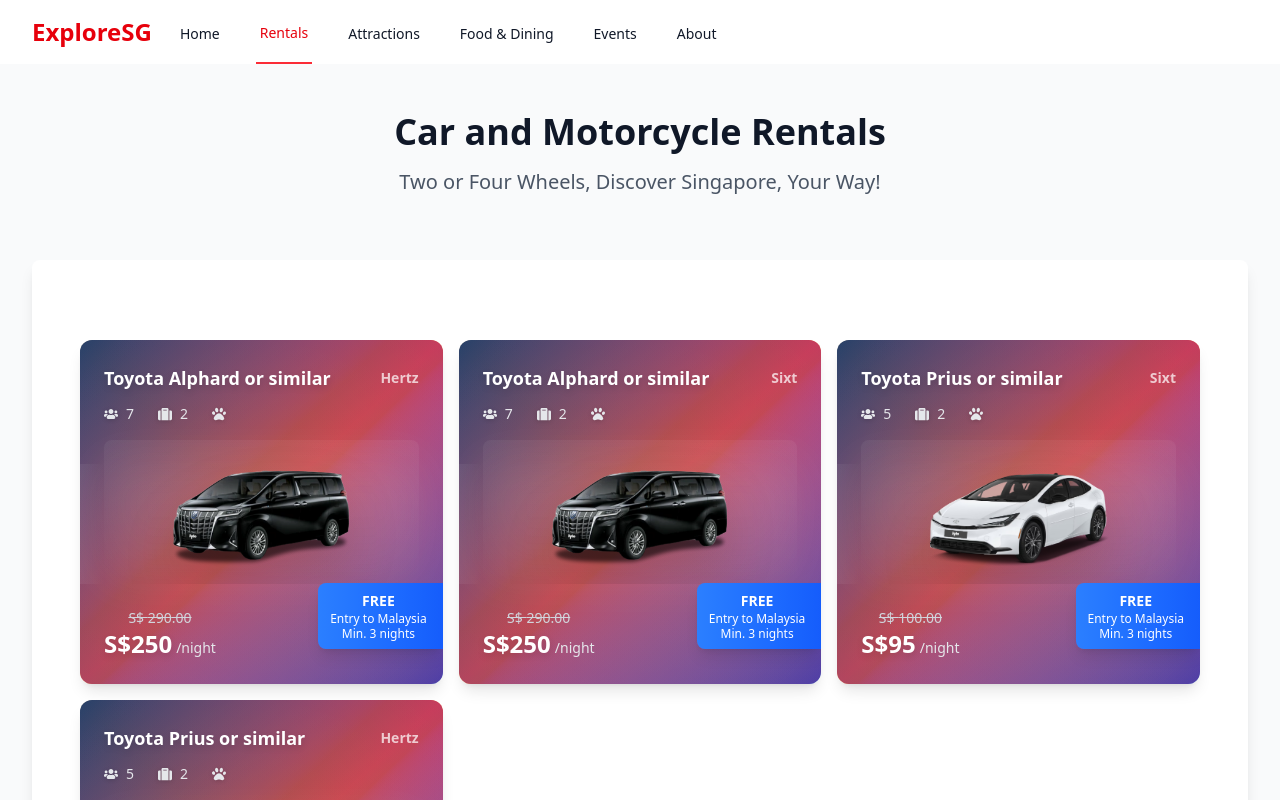
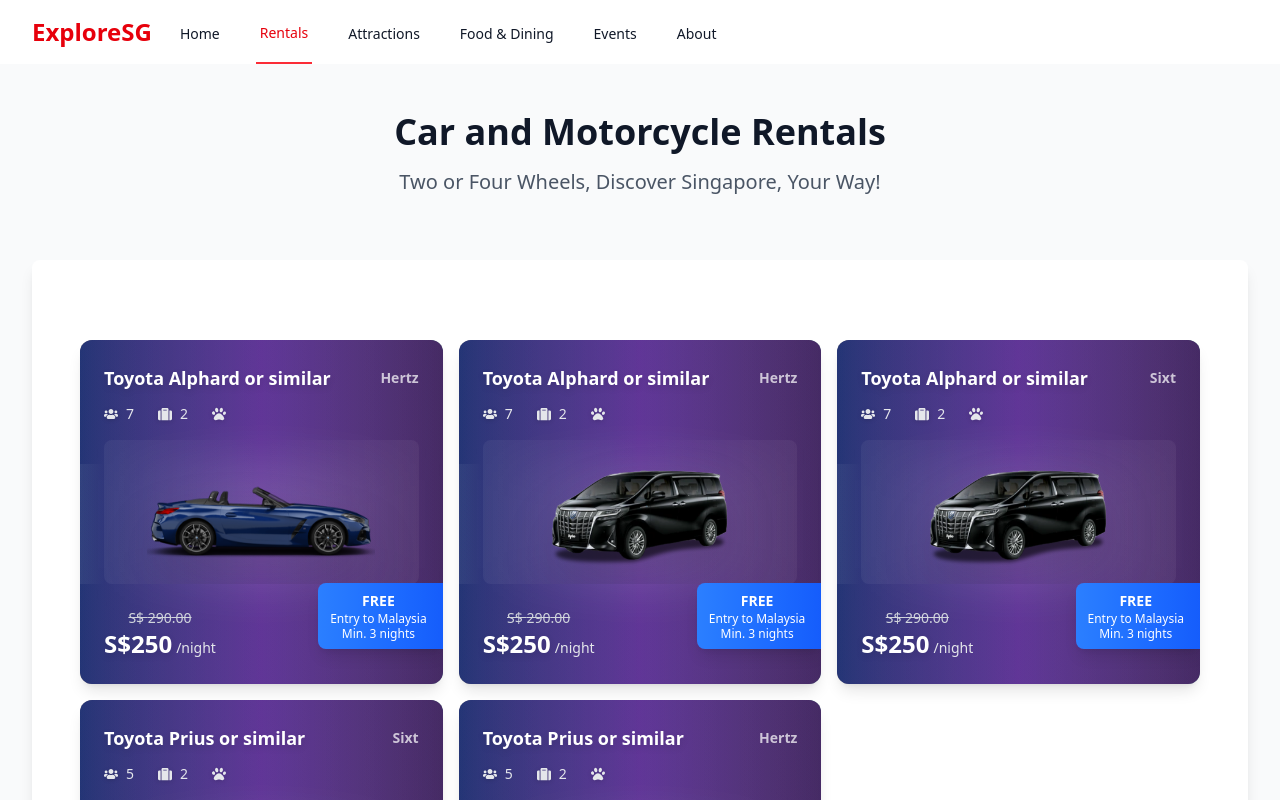
Before and after one commit to XploreSG/exploresg-frontend-service, a React (Vite) app: page /rentals in a window 1280 px wide. Shown: the top 800 px of the page. Built offline with nearby package versions, Linux system fonts and the light colour scheme.

Commit message:
EXPLORE-3: Car Card
Working on the styling

```diff
--- a/src/components/Rentals/RentalCard.tsx
+++ b/src/components/Rentals/RentalCard.tsx
@@ -42,6 +42,7 @@ const RentalCard: React.FC<RentalCardProps> = ({
           promoText,
           imageUrl,
           operator,
+          operatorStyling,
         },
       },
     });
@@ -52,18 +53,18 @@ const RentalCard: React.FC<RentalCardProps> = ({
       onClick={handleCardClick}
       className="group relative max-w-sm cursor-pointer overflow-hidden rounded-xl shadow-lg transition-all duration-300 ease-in-out hover:-translate-y-2 hover:scale-105 hover:shadow-2xl"
     >
-      {/* Beautiful Gradient Background - More Prominent */}
-      <div className="absolute inset-0 bg-gradient-to-br from-gray-800 via-orange-600 to-blue-800">
-        {/* Secondary gradient overlay for depth */}
-        <div className="absolute inset-0 bg-gradient-to-tr from-blue-800/30 via-slate-600/20 to-purple-800/30"></div>
-        {/* Animated hover gradient */}
-        <div className="absolute inset-0 bg-gradient-to-br from-blue-600/0 via-purple-600/0 to-indigo-600/0 transition-all duration-500 group-hover:from-blue-600/20 group-hover:via-purple-600/10 group-hover:to-indigo-600/20"></div>
-        {/* Subtle radial highlight */}
-        <div className="bg-radial-gradient absolute inset-0 from-white/5 via-transparent to-transparent opacity-50"></div>
+      {/* Beautiful Horizontal Gradient Background */}
+      <div className="absolute inset-0 bg-gradient-to-r from-gray-900 via-slate-800 to-gray-900">
+        {/* Secondary horizontal gradient overlay for depth */}
+        <div className="absolute inset-0 bg-gradient-to-l from-blue-800/30 via-purple-600/20 to-indigo-800/30"></div>
+        {/* Animated hover gradient - horizontal */}
+        <div className="absolute inset-0 bg-gradient-to-r from-blue-600/0 via-purple-600/0 to-indigo-600/0 transition-all duration-500 group-hover:from-blue-600/20 group-hover:via-purple-600/15 group-hover:to-indigo-600/20"></div>
+        {/* Subtle horizontal highlight */}
+        <div className="absolute inset-0 bg-gradient-to-r from-white/5 via-white/10 to-white/5 opacity-50"></div>
       </div>
 
-      {/* Gradient Border Effect */}
-      <div className="absolute inset-0 rounded-xl bg-gradient-to-br from-blue-500/20 via-purple-500/20 to-pink-500/20 p-0.5">
+      {/* Horizontal Gradient Border Effect */}
+      <div className="absolute inset-0 rounded-xl bg-gradient-to-r from-blue-500/20 via-purple-500/30 to-pink-500/20 p-0.5">
         <div className="h-full w-full rounded-xl bg-transparent"></div>
       </div>
 
@@ -110,10 +111,10 @@ const RentalCard: React.FC<RentalCardProps> = ({
 
         {/* Car image with backdrop */}
         <div className="relative px-6 pb-6">
-          {/* Image backdrop for better contrast */}
-          <div className="absolute inset-6 rounded-lg bg-gradient-to-b from-white/10 to-white/5 blur-xl"></div>
+          {/* Image backdrop for better contrast - horizontal gradient */}
+          <div className="absolute inset-6 rounded-lg bg-gradient-to-r from-transparent via-white/15 to-transparent blur-xl"></div>
 
-          <div className="relative overflow-hidden rounded-lg bg-gradient-to-b from-white/5 to-transparent p-2">
+          <div className="relative overflow-hidden rounded-lg bg-gradient-to-r from-white/5 via-transparent to-white/5 p-2">
             <img
               src={imageUrl}
               alt={model}
@@ -149,7 +150,7 @@ const RentalCard: React.FC<RentalCardProps> = ({
             </div>
           </div>
 
-          {/* Enhanced animated bottom border with gradient */}
+          {/* Enhanced animated bottom border with horizontal gradient */}
           <div className="absolute bottom-0 left-0 h-1 w-0 bg-gradient-to-r from-blue-400 via-purple-400 to-pink-400 shadow-lg transition-all duration-500 group-hover:w-full"></div>
         </div>
       </div>
--- a/src/pages/FleetPage.tsx
+++ b/src/pages/FleetPage.tsx
@@ -17,6 +17,18 @@ const FleetPage: React.FC = () => {
         <div className="mt-16 rounded-lg bg-white p-12 shadow-lg">
           <div className="text-center">
             <div className="mt-8 grid gap-4 sm:grid-cols-2 lg:grid-cols-3">
+              <RentalCard
+                model="Toyota Alphard or similar"
+                seats={7}
+                luggage={2}
+                originalPrice={290}
+                price={250}
+                promoText="FREE Entry to Malaysia Min. 3 nights"
+                // Fixed image path - use absolute path from public folder
+                imageUrl="/assets/bmw-z4.png"
+                operator="Hertz"
+                operatorStyling="text-yellow-400"
+              />
               <RentalCard
                 model="Toyota Alphard or similar"
                 seats={7}
```
Also changed, not shown: public/assets/bmw-z4.png.
